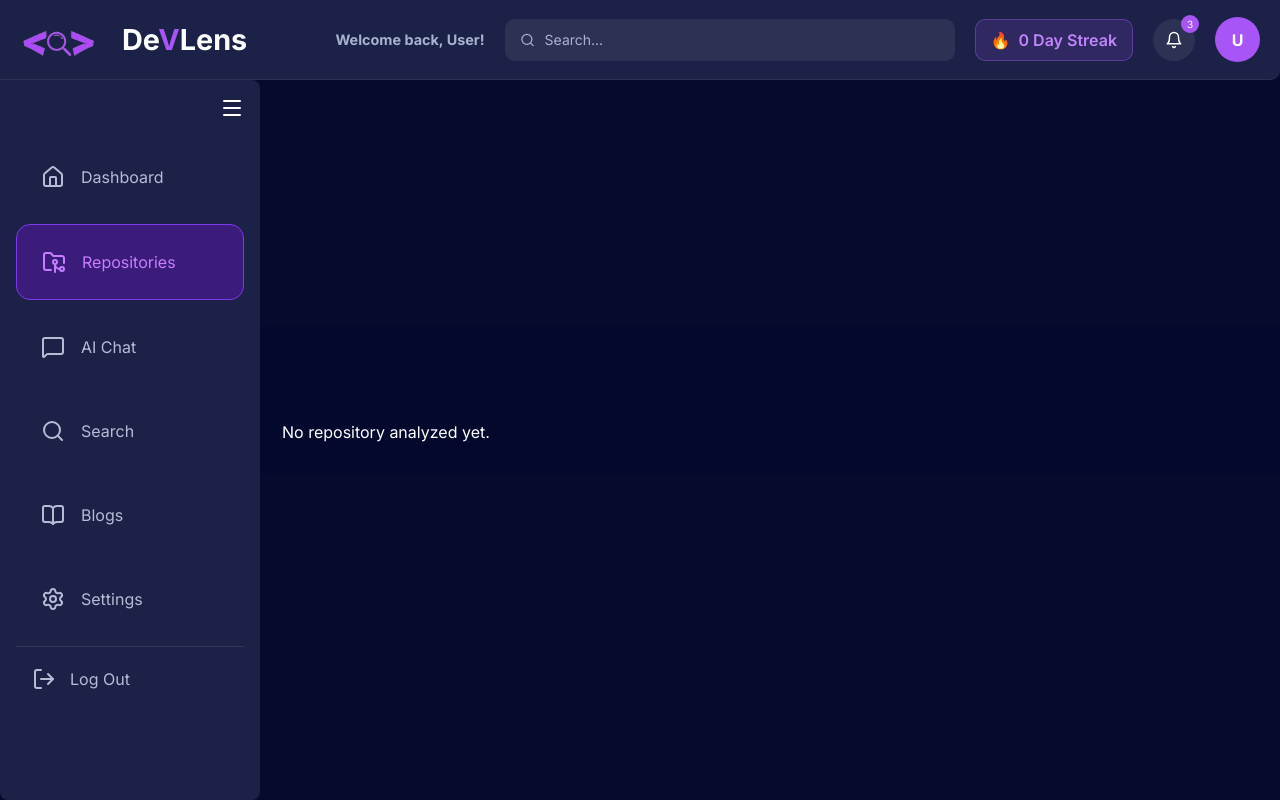
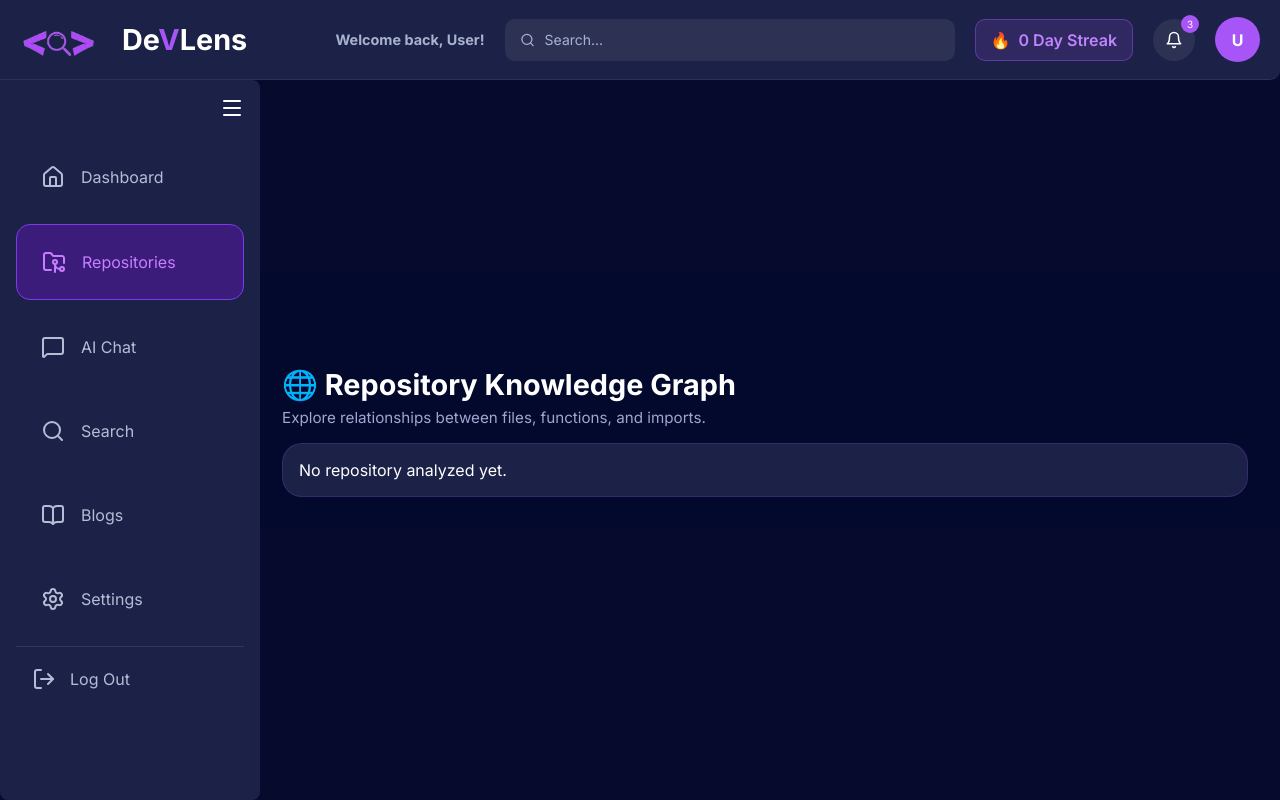
Before and after one commit to Ragamaie-Nagineni/DeVLens, a React app in the folder frontend/: page /repository in a window 1280 px wide. Built offline with nearby package versions, Linux system fonts and the light colour scheme; the HTML template or start-up script is replaced by a standard one.

Commit message:
made graph a seperate component

```diff
--- a/frontend/src/components/Graph/Graph.css
+++ b/frontend/src/components/Graph/Graph.css
@@ -1,4 +1,6 @@
 .graph-container {
     width: 100%;
-    height: 700px;
+    height: 500px;
+    border-radius: 16px;
+    overflow: hidden;
 }
--- a/frontend/src/pages/Repositoy/Repository.css
+++ b/frontend/src/pages/Repositoy/Repository.css
@@ -21,6 +21,7 @@
   display: flex;
   flex-direction: column;
    margin-left: 250px;
+   gap: 1rem;
 }
 
  .repository-content.collapsed {
@@ -34,7 +35,33 @@
 }
 
 /* Card */
+/*graph*/
 
+
+.graph-section {
+    display: flex;
+    flex-direction: column;
+    gap: 16px;
+}
+
+.graph-header h2 {
+    color: white;
+    font-size: 1.8rem;
+    margin-bottom: 6px;
+}
+
+.graph-header p {
+    color: #9ea7cf;
+    font-size: 0.95rem;
+}
+
+.graph-card {
+    background: #1b2147;
+    border: 1px solid rgba(168, 85, 247, 0.2);
+    border-radius: 20px;
+    padding: 16px;
+    overflow: hidden;
+}
 
 /* Tablet */
 @media (max-width: 768px) {
--- a/frontend/src/pages/Repositoy/Repository.jsx
+++ b/frontend/src/pages/Repositoy/Repository.jsx
@@ -50,9 +50,26 @@ function Repository() {
                 <div className={collapsed ? "repository-content collapsed" : "repository-content"}>
 
                     {/* content */}
-                   <LatestAnalysisCard/>
 
-                    {graph ? (<Graph graph={graph} />) : (<p>No repository analyzed yet.</p>)}
+                    <LatestAnalysisCard />
+                    {/* {graph ? (<Graph graph={graph} />) : (<p>No repository analyzed yet.</p>)} */}
+                    <div className="graph-section">
+                        <div className="graph-header">
+                            <h2>🌐 Repository Knowledge Graph</h2>
+                            <p>
+                                Explore relationships between files, functions, and
+                                imports.
+                            </p>
+                        </div>
+
+                        <div className="graph-card">
+                            {graph ? (
+                                <Graph graph={graph} />
+                            ) : (
+                                <p>No repository analyzed yet.</p>
+                            )}
+                        </div>
+                    </div>
 
                 </div>
             </div>
```
